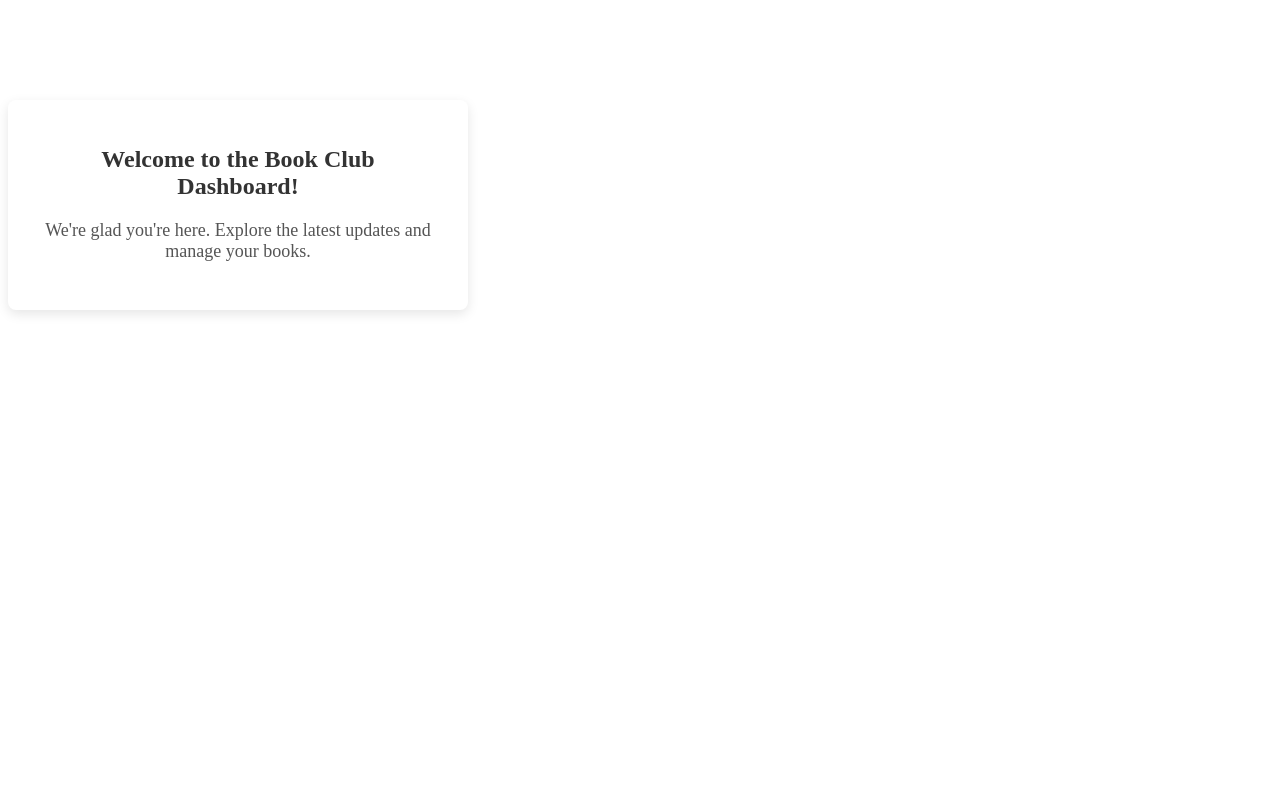
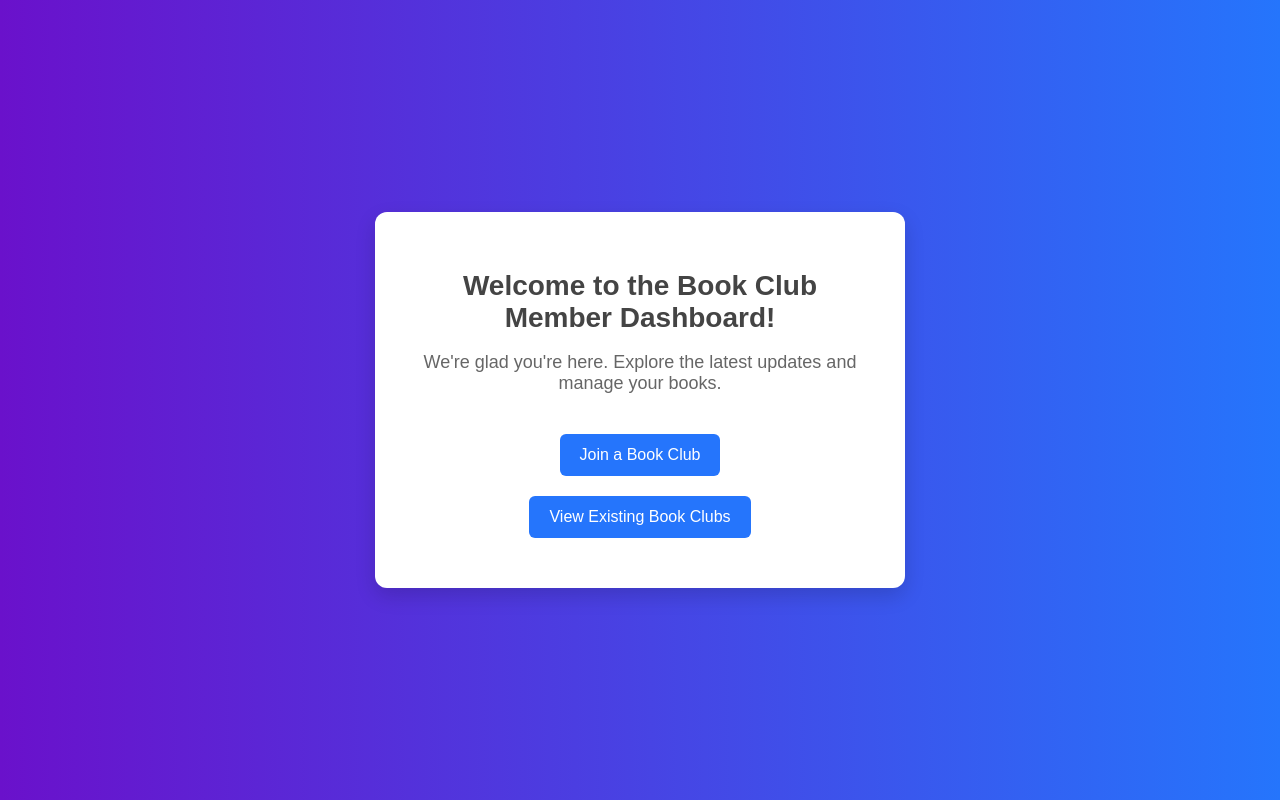
Before and after one commit to prayagpatell/BookClubManagement, a website: page public/dashboard.html in a window 1280 px wide. Drawn offline with Linux system fonts and the light colour scheme.

Commit message:
Kunal, Parth, and I created buttons to join a new club and view book clubs the member is already a part of.

```diff
--- a/public/dashboard.html
+++ b/public/dashboard.html
@@ -8,8 +8,16 @@
 </head>
 <body>
     <div class="dashboard-container">
-        <h1>Welcome to the Book Club Dashboard!</h1>
+        <h1>Welcome to the Book Club Member Dashboard!</h1>
         <p>We're glad you're here. Explore the latest updates and manage your books.</p>
+
+        <form action="joinBookClub.html" method="post">
+            <button type="submit">Join a Book Club</button>
+        </form>
+
+        <form action="existingBookClub.html" method="post">
+        <button type="submit">View Existing Book Clubs</button>
+    </form>
     </div>
 </body>
 </html>
--- a/public/styles2.css
+++ b/public/styles2.css
@@ -1,20 +1,54 @@
+body {
+    font-family: 'Arial', sans-serif;
+    background-color: #f4f4f9;
+    margin: 0;
+    padding: 0;
+    display: flex;
+    justify-content: center;
+    align-items: center;
+    min-height: 100vh;
+    background-image: linear-gradient(to right, #6a11cb, #2575fc);
+}
+
+/* Styling the dashboard container */
 .dashboard-container {
     background-color: white;
-    padding: 30px;
-    border-radius: 8px;
-    box-shadow: 0px 4px 12px rgba(0, 0, 0, 0.1);
-    width: 400px;
+    padding: 40px;
+    border-radius: 12px;
+    box-shadow: 0px 8px 20px rgba(0, 0, 0, 0.15);
+    width: 450px;
     text-align: center;
-    margin-top: 100px;
+    margin: 20px;
+    animation: fadeIn 0.5s ease-in-out;
 }
 
+/* Heading style */
 h1 {
-    font-size: 24px;
-    margin-bottom: 20px;
-    color: #333;
+    font-size: 28px;
+    margin-bottom: 15px;
+    color: #444;
 }
 
+/* Paragraph style */
 p {
     font-size: 18px;
-    color: #555;
+    color: #666;
+    margin-bottom: 30px;
 }
+
+/* Styling buttons */
+button {
+    background-color: #2575fc;
+    color: white;
+    border: none;
+    padding: 12px 20px;
+    margin: 10px;
+    border-radius: 6px;
+    cursor: pointer;
+    font-size: 16px;
+    transition: background-color 0.3s ease-in-out;
+}
+
+button:hover {
+    background-color: #6a11cb;
+}
--- /dev/null
+++ b/public/styles3.css
@@ -0,0 +1,81 @@
+/* Body and container styling */
+body {
+    font-family: 'Arial', sans-serif;
+    background-color: #f4f4f9;
+    margin: 0;
+    padding: 0;
+    display: flex;
+    justify-content: center;
+    align-items: center;
+    min-height: 100vh;
+    background-image: linear-gradient(to right, #6a11cb, #2575fc);
+}
+
+/* Container for the book club list */
+.book-club-container {
+    background-color: white;
+    padding: 40px;
+    border-radius: 12px;
+    box-shadow: 0px 8px 20px rgba(0, 0, 0, 0.15);
+    width: 80%;
+    max-width: 800px;
+    text-align: center;
+    animation: fadeIn 0.5s ease-in-out;
+}
+
+/* Header style */
+.book-club-container h1 {
+    font-size: 32px;
+    color: #444;
+    margin-bottom: 20px;
+}
+
+/* Book club list layout */
+.book-club-list {
+    display: grid;
+    grid-template-columns: 1fr 1fr;
+    gap: 20px;
+}
+
+/* Individual book club item */
+.book-club {
+    background-color: #ffffff;
+    padding: 20px;
+    border-radius: 8px;
+    box-shadow: 0px 4px 12px rgba(0, 0, 0, 0.1);
+    text-align: left;
+    transition: box-shadow 0.3s ease;
+}
+
+.book-club h2 {
+    font-size: 24px;
+    margin-bottom: 10px;
+    color: #333;
+}
+
+.book-club p {
+    font-size: 16px;
+    color: #555;
+    margin-bottom: 15px;
+}
+
+/* Button style */
+.book-club button {
+    background-color: #2575fc;
+    color: white;
+    border: none;
+    padding: 10px 15px;
+    border-radius: 5px;
+    cursor: pointer;
+    font-size: 16px;
+    transition: background-color 0.3s ease;
+}
+
+.book-club button:hover {
+    background-color: #6a11cb;
+}
+
+/* Book club hover effect */
+.book-club:hover {
+    box-shadow: 0px 6px 16px rgba(0, 0, 0, 0.2);
+}
```
Also changed, not shown: public/existingBookClub.html (added, +36 -0 lines), public/joinBookClub.html (added, +36 -0 lines), 1 other file.
